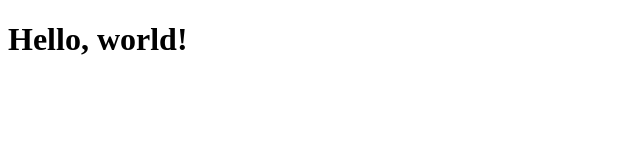
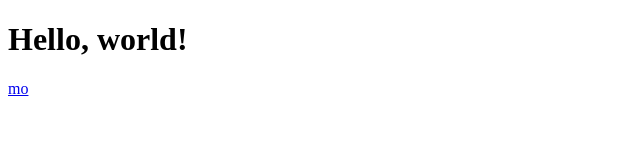
Before and after one commit to royWoody/royWoody.github.io, a plain HTML site: page index.html in a window 1280 px wide. Shown: the full height of the page, 0-640 px from the left. Drawn offline with Linux system fonts and the light colour scheme.

Commit message:
Update index.html

```diff
--- a/index.html
+++ b/index.html
@@ -6,6 +6,6 @@
 </head>
 <body>
   <h1>Hello, world!</h1>
-  <a href="mo.html"></a>
+  <a href="mo.html">mo</a>
 </body>
 </html>
```
